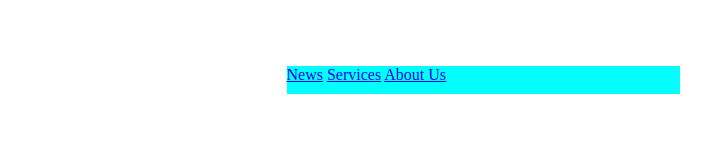
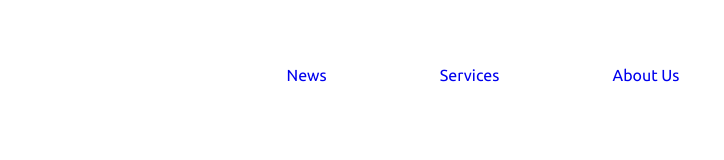
Before and after one commit to CodingGOD2008/homework-5, a plain HTML site: page index.html in a window 1280 px wide. Shown: the full height of the page, 79-803 px from the left. Drawn offline with Linux system fonts and the light colour scheme.

Commit message:
new fonts

```diff
--- a/css/style.css
+++ b/css/style.css
@@ -1,3 +1,4 @@
+
 body{
     margin: 0;
 }
@@ -17,7 +18,17 @@ body{
 .upbox2{
     width: 393px;
     height: 28px;
-    background-color: aqua;
     margin-left: 291px;
     margin-top: 14px;
+    font-family: ubuntu;
+    display: flex;
+    justify-content: space-between;
 }
+.upbox2 a{
+    text-decoration: none;
+}
+
+@font-face {
+    font-family: ubuntu;
+    src: url(../fonts/Ubuntu-Regular.ttf);
+}
--- a/index.html
+++ b/index.html
@@ -15,6 +15,9 @@
                 <a href="#">Services</a>
                 <a href="#">About Us</a>
             </div>
+            <div class="search">
+
+            </div>
         </div>
     </div>
 </body>
```
Also changed, not shown: fonts/UFL.txt (added), fonts/Ubuntu-Bold.ttf (added), fonts/Ubuntu-BoldItalic.ttf (added), fonts/Ubuntu-Italic.ttf (added), fonts/Ubuntu-Light.ttf (added), fonts/Ubuntu-LightItalic.ttf (added), fonts/Ubuntu-Medium.ttf (added), fonts/Ubuntu-MediumItalic.ttf (added), fonts/Ubuntu-Regular.ttf (added).
